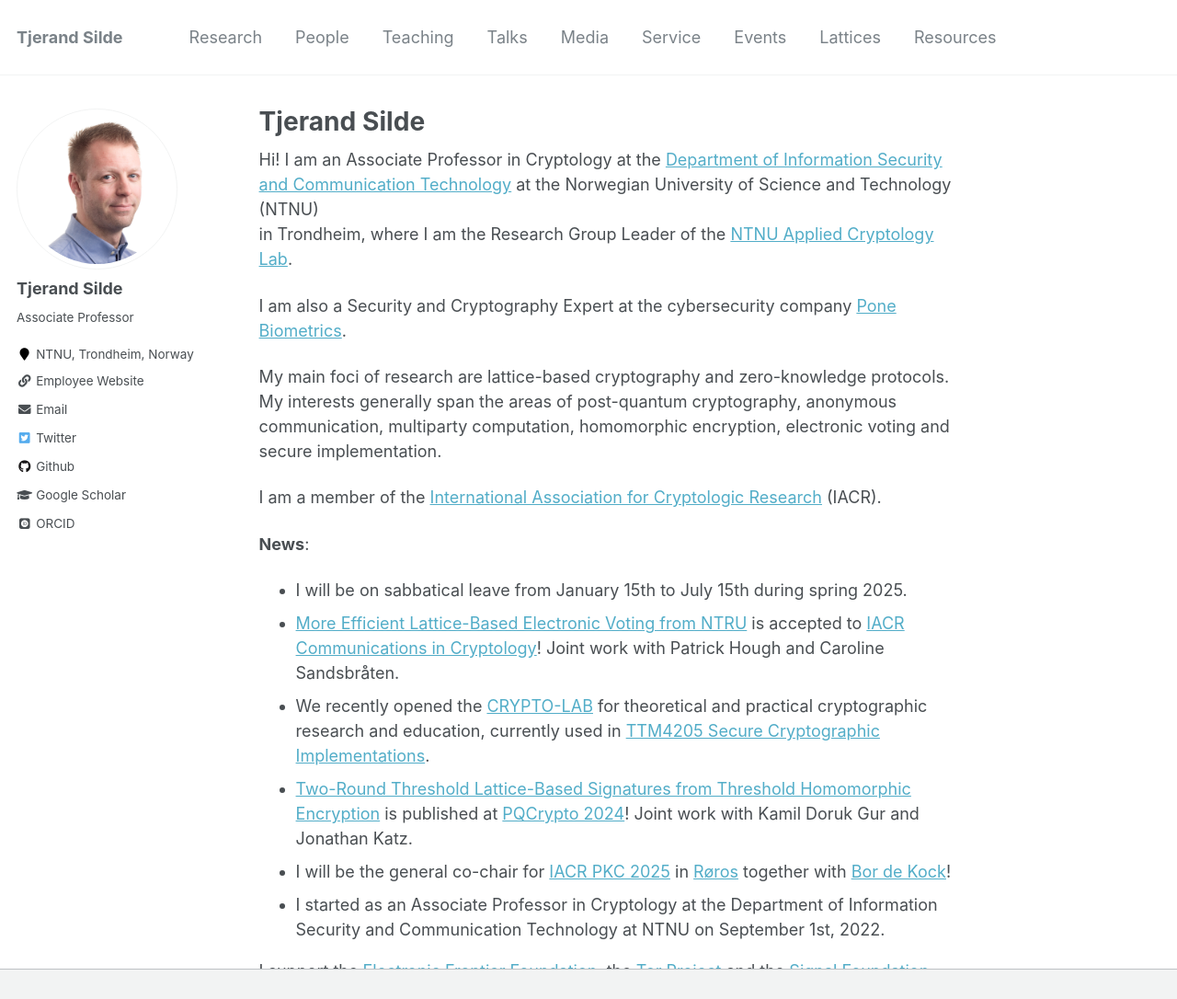
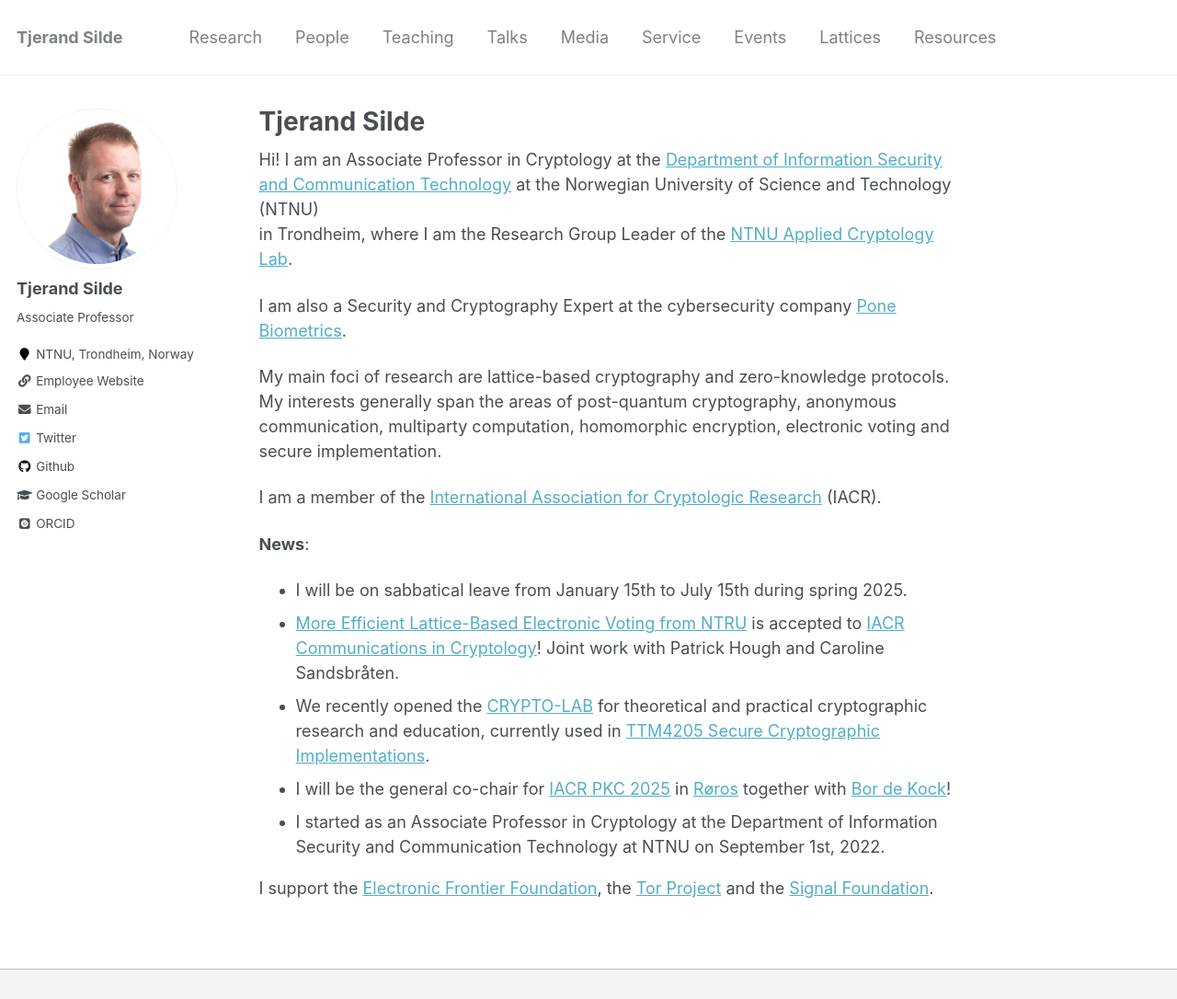
Before and after one commit to tjesi/tjesi.github.io, a Jekyll site: the page built from _pages/about.md, in a window 1280 px wide and 1282 px high, cut to the strip 0-1086 px from the top of the window. Shown: the whole strip at 92% size. Built offline with Jekyll 4.4.1, drawn with Linux system fonts in a browser that asks for light colours; some web fonts are replaced.

Commit message:
Update about.md

```diff
--- a/_pages/about.md
+++ b/_pages/about.md
@@ -22,7 +22,6 @@ I am a member of the [International Association for Cryptologic Research](https:
 - I will be on sabbatical leave from January 15th to July 15th during spring 2025.
 - [More Efficient Lattice-Based Electronic Voting from NTRU](https://eprint.iacr.org/2023/933) is accepted to [IACR Communications in Cryptology](https://cic.iacr.org)! Joint work with Patrick Hough and Caroline Sandsbråten.
 - We recently opened the [CRYPTO-LAB](cryptolab) for theoretical and practical cryptographic research and education, currently used in [TTM4205 Secure Cryptographic Implementations](http://ttm4205.iik.ntnu.no).
-- [Two-Round Threshold Lattice-Based Signatures from Threshold Homomorphic Encryption](https://eprint.iacr.org/2023/1318) is published at [PQCrypto 2024](https://www.maths.ox.ac.uk/events/conferences/pqcrypto-2024)! Joint work with Kamil Doruk Gur and Jonathan Katz.
 - I will be the general co-chair for [IACR PKC 2025](https://pkc.iacr.org/2025) in [Røros](https://www.visitnorway.com/places-to-go/trondelag/roros) together with [Bor de Kock](https://bordekock.nl)!
 - I started as an Associate Professor in Cryptology at the Department of Information Security and Communication Technology at NTNU on September 1st, 2022.
 
```
